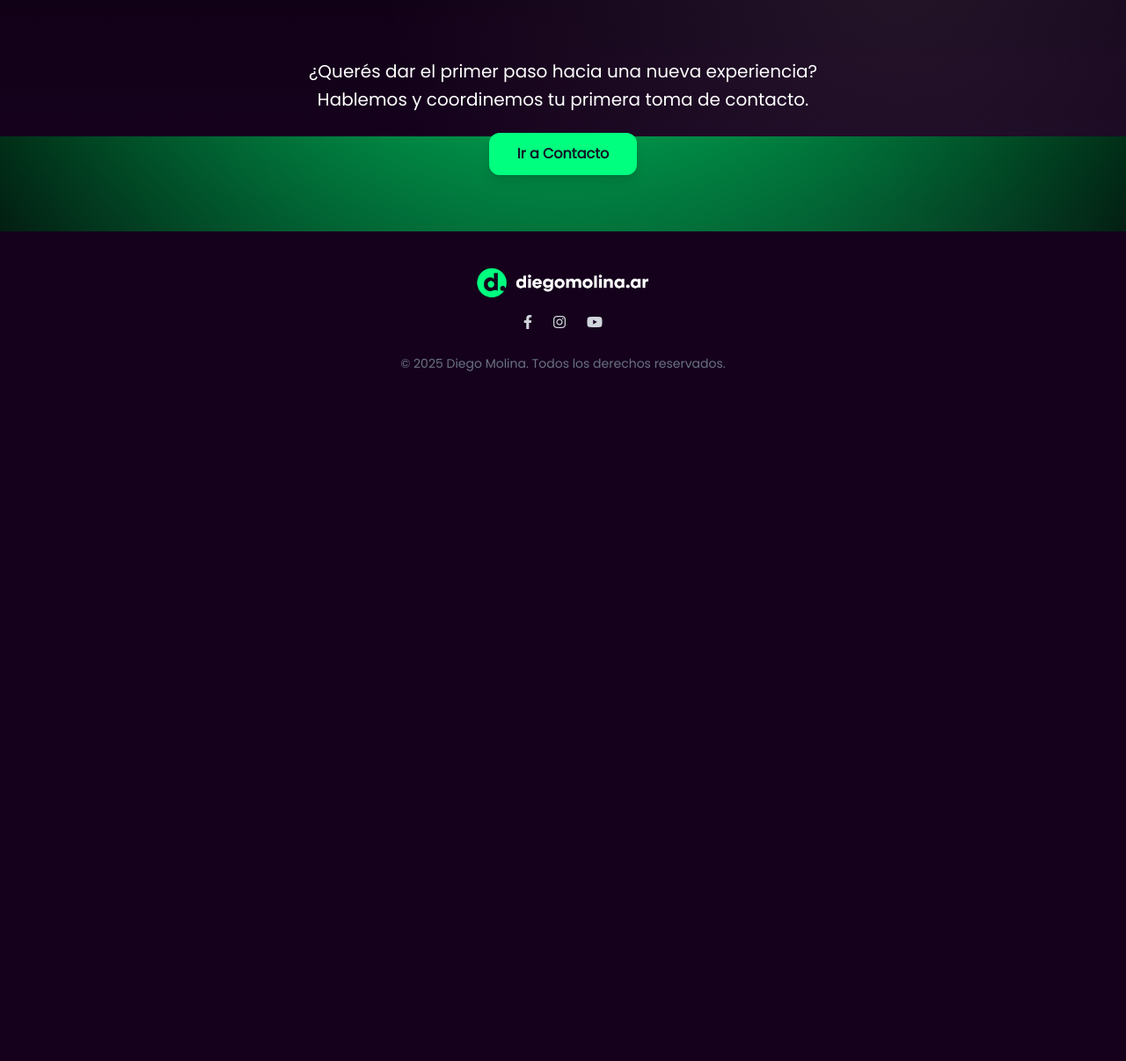
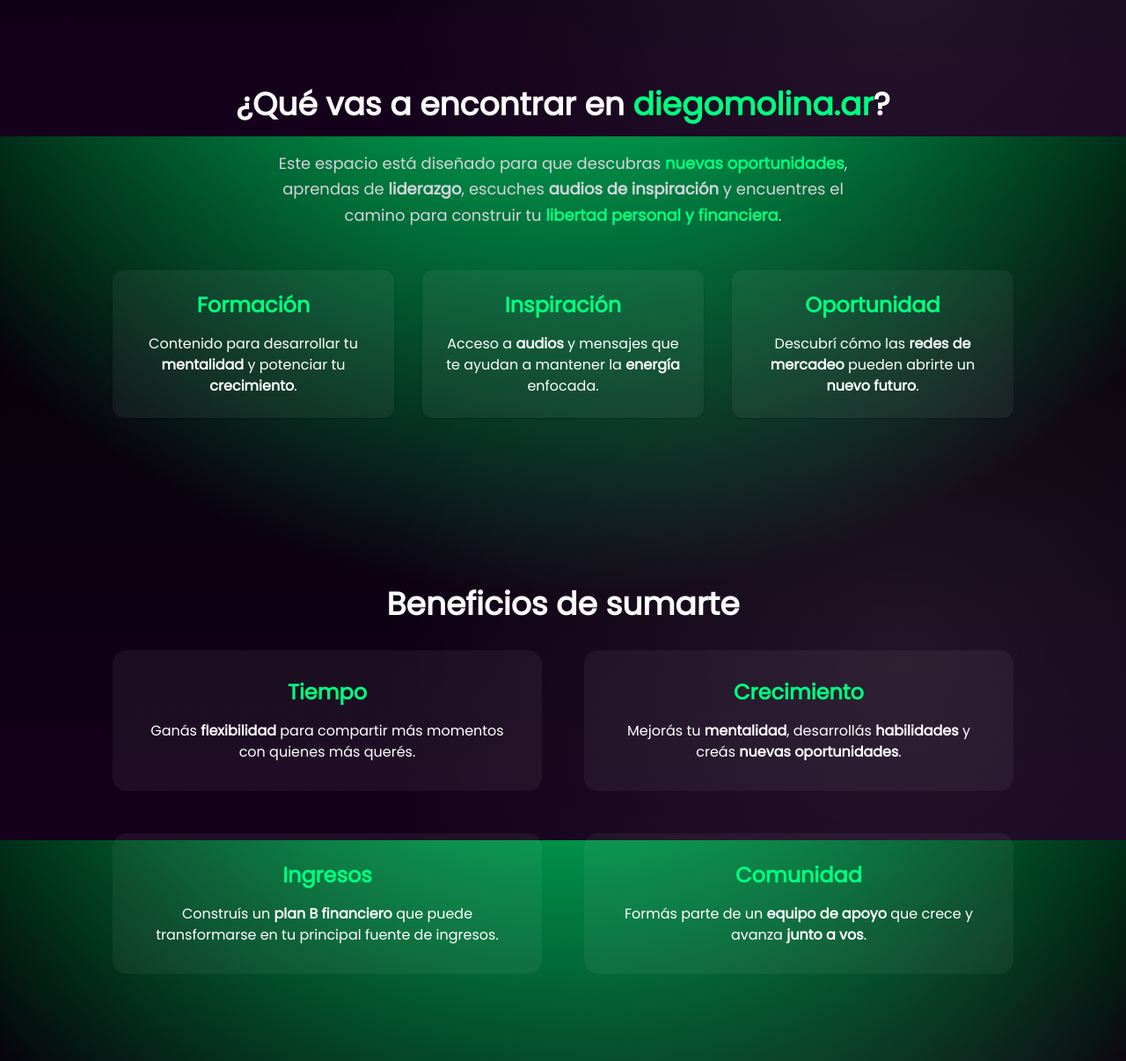
Before and after one commit to Ignacio-Molina-0804/DiegoMolinaPage, an Astro site: page / in a window 1280 px wide. Shown: the part 645-1851 px from the top of the page at 88% size. Before the commit the page ends 1108 px from the top, so only its background shows below. Built offline with nearby package versions, Linux system fonts and the light colour scheme; Astro itself is replaced by a stand-in of ours.

Commit message:
Contenido en Home y Arreglos Footer

```diff
--- a/src/components/Footer.astro
+++ b/src/components/Footer.astro
@@ -8,7 +8,7 @@
     </div>
 
     <!-- Redes -->
-    <div class="flex justify-center space-x-6 mb-6">
+    <div class="flex justify-center space-x-6 mb-6 text-xl">
       <a href="#" class="hover:text-[#00ff7f]" aria-label="Facebook">
         <i class="fa-brands fa-facebook-f"></i>
       </a>
--- a/src/pages/index.astro
+++ b/src/pages/index.astro
@@ -1,10 +1,95 @@
 ---
-import Layout from '../layouts/Layout.astro';
+import Layout from "../layouts/Layout.astro";
 import Hero from "../components/Hero.astro";
-import ButtonContact from '../components/ButtonContact.astro'
+import ButtonContact from "../components/ButtonContact.astro";
 ---
 
 <Layout>
-    <Hero/>
-    <ButtonContact/>
+  <!-- Hero principal -->
+  <Hero />
+
+  <!-- Qué es lo que vas a encontrar -->
+  <section
+    class="py-24 px-6 text-center text-white"
+  >
+    <h2 class="text-4xl font-bold mb-8">
+      ¿Qué vas a encontrar en <span class="text-[#00ff7f]">diegomolina.ar</span
+      >?
+    </h2>
+    <p class="max-w-2xl mx-auto text-lg text-gray-300 leading-relaxed mb-12">
+      Este espacio está diseñado para que descubras <span
+        class="text-[#00ff7f] font-semibold">nuevas oportunidades</span
+      >, aprendas de <span class="font-semibold">liderazgo</span>, escuches <span
+        class="font-semibold">audios de inspiración</span
+      >
+      y encuentres el camino para construir tu <span
+        class="text-[#00ff7f] font-semibold"
+        >libertad personal y financiera</span
+      >.
+    </p>
+
+    <div class="grid md:grid-cols-3 gap-8 max-w-5xl mx-auto">
+      <div class="p-6 bg-white/5 rounded-xl shadow hover:scale-105 transition">
+        <h3 class="text-2xl font-semibold mb-4 text-[#00ff7f]">Formación</h3>
+        <p>
+          Contenido para desarrollar tu <span class="font-semibold"
+            >mentalidad</span
+          > y potenciar tu <span class="font-semibold">crecimiento</span>.
+        </p>
+      </div>
+      <div class="p-6 bg-white/5 rounded-xl shadow hover:scale-105 transition">
+        <h3 class="text-2xl font-semibold mb-4 text-[#00ff7f]">Inspiración</h3>
+        <p>
+          Acceso a <span class="font-semibold">audios</span> y mensajes que te ayudan
+          a mantener la <span class="font-semibold">energía</span> enfocada.
+        </p>
+      </div>
+      <div class="p-6 bg-white/5 rounded-xl shadow hover:scale-105 transition">
+        <h3 class="text-2xl font-semibold mb-4 text-[#00ff7f]">Oportunidad</h3>
+        <p>
+          Descubrí cómo las <span class="font-semibold">redes de mercadeo</span>
+          pueden abrirte un <span class="font-semibold">nuevo futuro</span>.
+        </p>
+      </div>
+    </div>
+  </section>
+
+  <!-- Beneficios -->
+  <section class="py-24 px-6 text-white text-center">
+    <h2 class="text-4xl font-bold mb-8">Beneficios de sumarte</h2>
+    <div class="grid md:grid-cols-2 gap-12 max-w-5xl mx-auto">
+      <div class="bg-white/5 p-8 rounded-2xl hover:scale-[1.02] transition">
+        <h3 class="text-2xl font-semibold text-[#00ff7f] mb-4">Tiempo</h3>
+        <p>
+          Ganás <span class="font-semibold">flexibilidad</span> para compartir más
+          momentos con quienes más querés.
+        </p>
+      </div>
+      <div class="bg-white/5 p-8 rounded-2xl hover:scale-[1.02] transition">
+        <h3 class="text-2xl font-semibold text-[#00ff7f] mb-4">Crecimiento</h3>
+        <p>
+          Mejorás tu <span class="font-semibold">mentalidad</span>, desarrollás <span
+            class="font-semibold">habilidades</span
+          > y creás <span class="font-semibold">nuevas oportunidades</span>.
+        </p>
+      </div>
+      <div class="bg-white/5 p-8 rounded-2xl hover:scale-[1.02] transition">
+        <h3 class="text-2xl font-semibold text-[#00ff7f] mb-4">Ingresos</h3>
+        <p>
+          Construís un <span class="font-semibold">plan B financiero</span> que puede
+          transformarse en tu principal fuente de ingresos.
+        </p>
+      </div>
+      <div class="bg-white/5 p-8 rounded-2xl hover:scale-[1.02] transition">
+        <h3 class="text-2xl font-semibold text-[#00ff7f] mb-4">Comunidad</h3>
+        <p>
+          Formás parte de un <span class="font-semibold">equipo de apoyo</span> que
+          crece y avanza <span class="font-semibold">junto a vos</span>.
+        </p>
+      </div>
+    </div>
+  </section>
+
+  <!-- CTA intermedio -->
+  <ButtonContact />
 </Layout>
```
